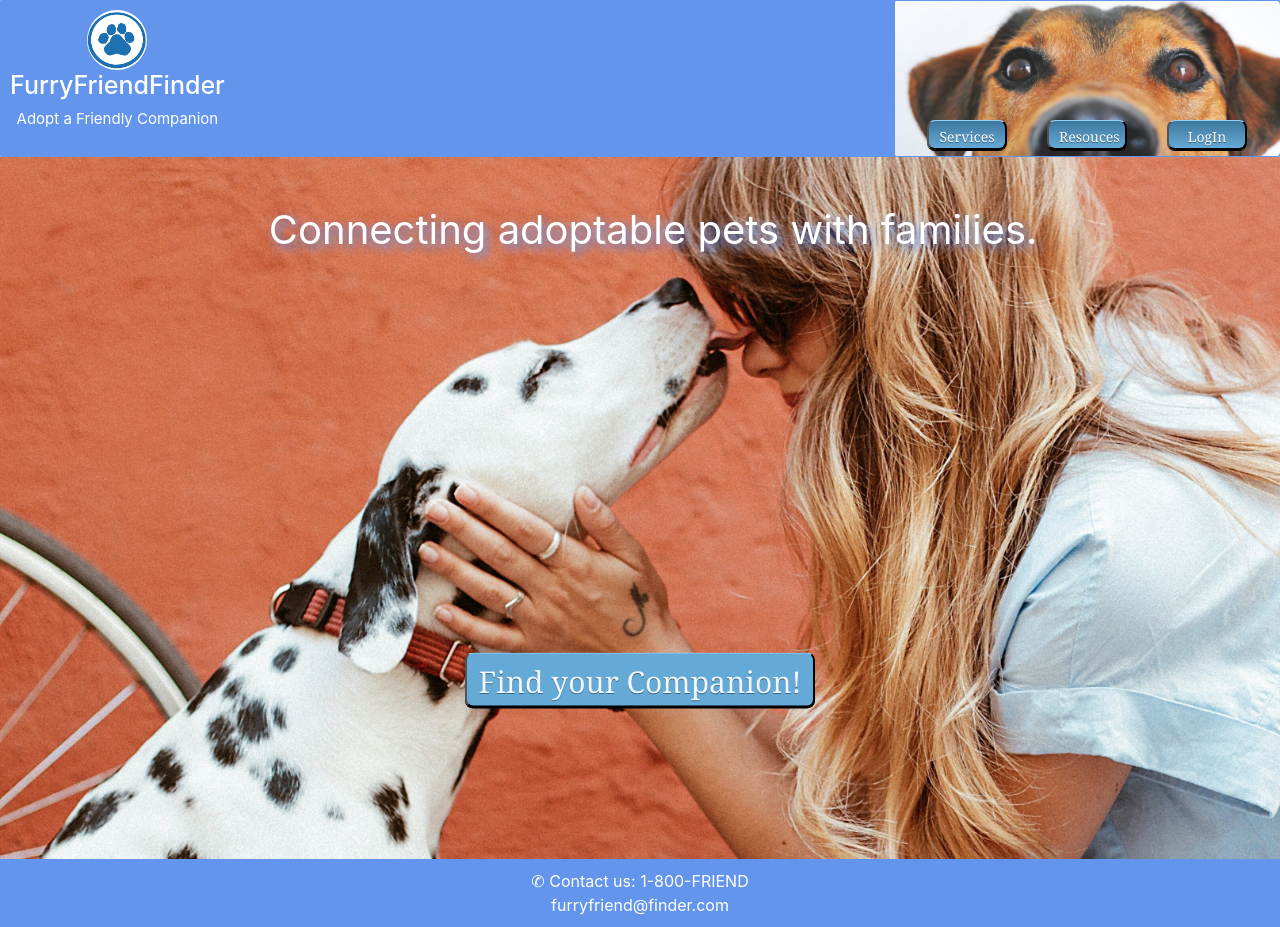
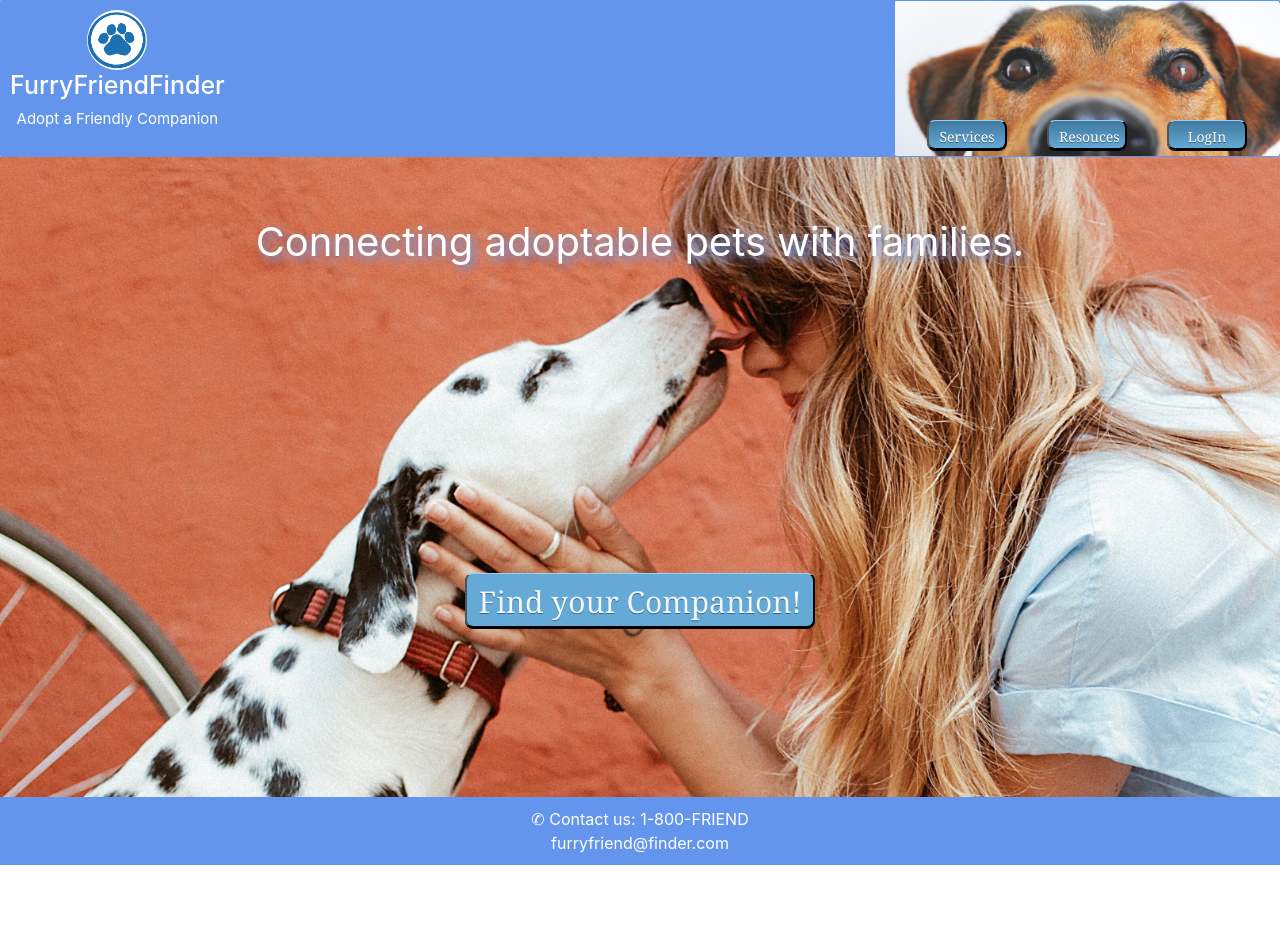
Before and after one commit to Gen081/FurryFriends, a React (Create React App) app in the folder client/: page / in a window 1280 px wide. After the commit the page ends 865 px from the top, so only its background shows below. Built offline with nearby package versions, Linux system fonts and the light colour scheme.

Commit message:
landing page styling

```diff
--- a/client/src/assets/stylesheets/landingpage.css
+++ b/client/src/assets/stylesheets/landingpage.css
@@ -1,9 +1,6 @@
 body {
-
-   margin: 0;
-   padding: 0;
-
-
+  margin: 0;
+  padding: 0;
 }
 
 .img-wrapper {
@@ -19,11 +16,7 @@ body {
 .center-btn {
   margin: 0;
   background: #65a9d7;
-  position: absolute;
-  top: 85%;
-  left: 50%;
-  margin-right: -50%;
-  transform: translate(-50%, -50%);
+
   width: 350px;
   height: 55px;
   font-size: 30px;
@@ -31,10 +24,13 @@ body {
 }
 
 .about {
-  position: absolute;
-  top: 25%;
-  left: 21%;
   font-size: 40px;
   color: white;
   text-shadow: 4px 4px 10px cornflowerblue;
 }
+.hero-content {
+  background-image: url('../images/dog.jpg');
+  background-size: cover;
+  height: 80vh;
+  text-align: center;
+}
--- a/client/src/pages/LandingPage.js
+++ b/client/src/pages/LandingPage.js
@@ -9,7 +9,6 @@ const LandingPage = () => {
   };
   return (
     <div className="img-wrapper">
-      <img className="dog-image" src={dog} alt={'dog'} />
       <div className="hero-content">
         <button onClick={handleClick} className="center-btn">
           Find your Companion!
```
